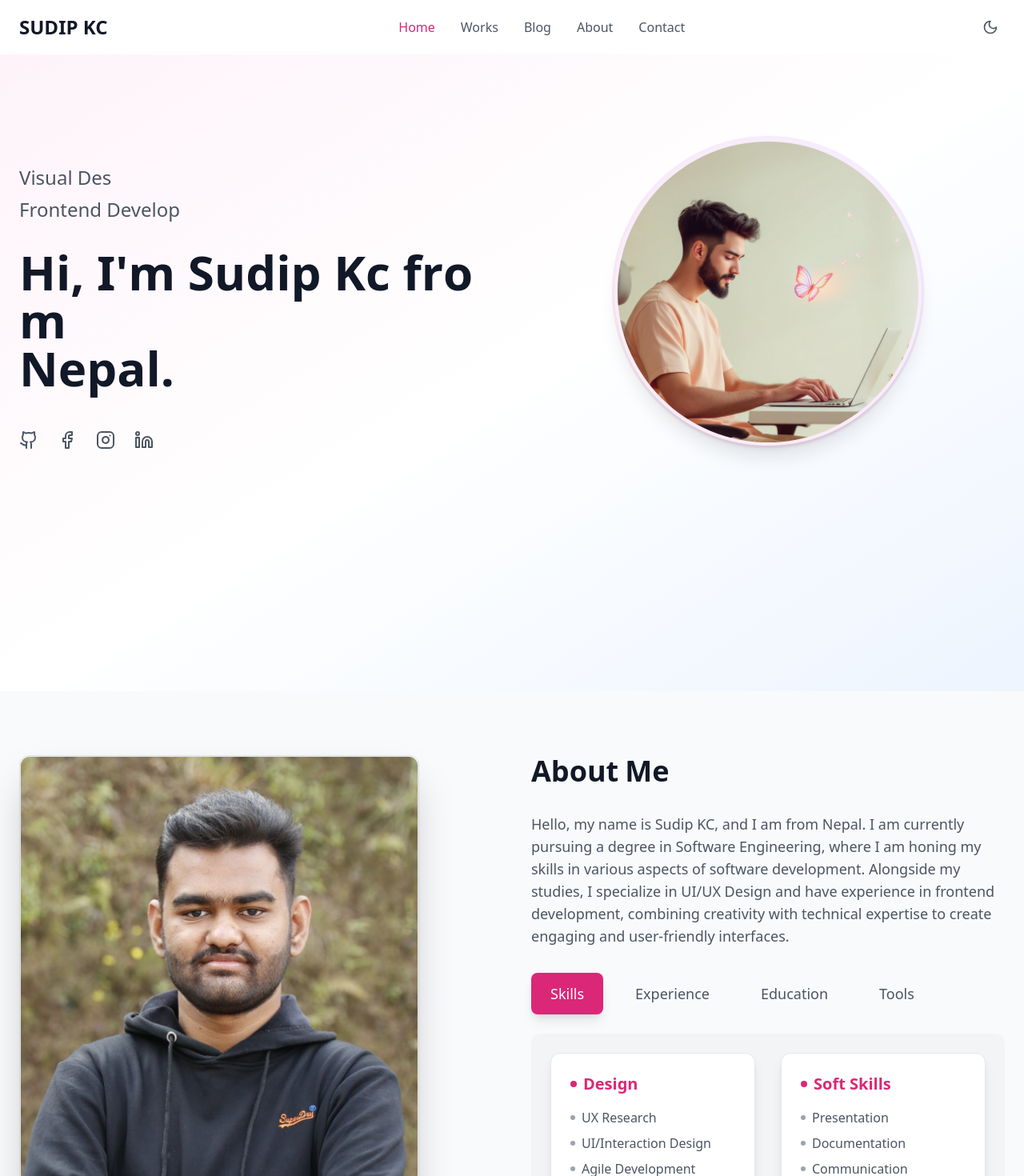
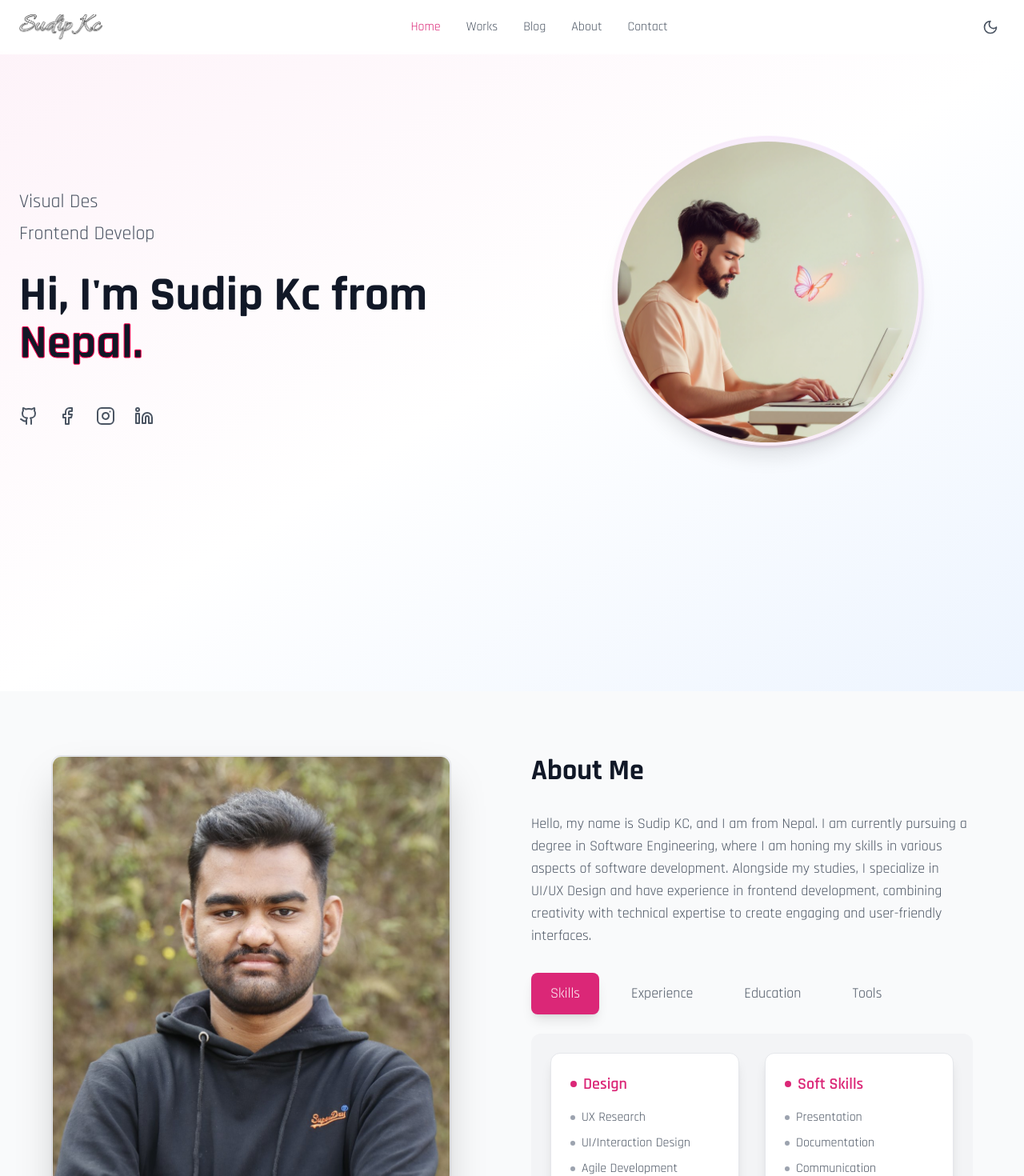
Before and after one commit to sudipkc3/My_Portfolio_React-2, a React (Vite) app: page / in a window 1280 px wide. Shown: the top 1470 px of the page at 80% size. Built offline with nearby package versions, Linux system fonts and the light colour scheme.

Commit message:
Updated LOGO/ Margin and Padding Issues

```diff
--- a/src/components/About/About.tsx
+++ b/src/components/About/About.tsx
@@ -110,7 +110,7 @@ export default function About() {
   return (
     <section id="about" className="py-20 bg-gray-50 dark:bg-gray-800">
       <motion.div
-        className="container mx-auto px-6 flex justify-center items-center"
+        className="container mx-auto px-16 flex justify-center items-center"
         variants={staggerContainer}
         initial="hidden"
         whileInView="visible"
--- a/src/components/Header.tsx
+++ b/src/components/Header.tsx
@@ -67,7 +67,7 @@ export default function Header() {
             onClick={() => handleNavClick('/')}
             className="text-2xl font-bold text-gray-900 dark:text-white"
           >
-            SUDIP KC
+            <img src="src/Images/Logo.png" alt="Logo" className="h-8 w-auto" />
           </Link>
 
           <ul className="hidden md:flex items-center space-x-8">
--- a/src/components/Hero.tsx
+++ b/src/components/Hero.tsx
@@ -129,7 +129,7 @@ export default function Hero() {
                   custom={index}
                   variants={letterAnimation}
                   whileHover={{ y: -5, transition: { type: "spring", stiffness: 300 } }}
-                  style={{ display: 'inline-block' }}
+                  style={{ display: 'inline-block', WebkitTextStroke: '1px #ff004f' }}
                 >
                   {char === " " ? "\u00A0" : char}
                 </motion.span>
--- a/src/components/Projects/ProjectCard.tsx
+++ b/src/components/Projects/ProjectCard.tsx
@@ -23,8 +23,9 @@ export default function ProjectCard({ image, title, description, link, index }:
       <motion.img
         src={image}
         alt={title}
-        className="w-full h-full object-cover transition-all duration-500 group-hover:scale-110 group-hover:blur-sm"
+        className="w-full h-full object-cover transition-all duration-500"
         layoutId={`project-image-${index}`}
+        whileHover={{ scale: 1.1, filter: 'blur(2px)' }}
       />
       <motion.div
         className="absolute inset-0 bg-black/70 opacity-0 group-hover:opacity-100 transition-all duration-300 p-6 flex flex-col justify-between"
--- a/src/index.css
+++ b/src/index.css
@@ -1,3 +1,5 @@
+@import url('https://fonts.googleapis.com/css2?family=Rajdhani:wght@300;400;500;600;700&display=swap');
+
 @tailwind base;
 @tailwind components;
 @tailwind utilities;
@@ -37,6 +39,7 @@ html {
 
 body {
   @apply antialiased;
+  font-family: "Rajdhani", sans-serif;
 }
 
 .custom-scrollbar {
--- a/src/pages/Blog.tsx
+++ b/src/pages/Blog.tsx
@@ -58,20 +58,20 @@ export default function Blog() {
   }, []);
 
   return (
-    <div className="min-h-screen bg-gray-50 dark:bg-gray-900 pt-20">
+    <div className="min-h-screen bg-gray-50 dark:bg-gray-900 pt-2">
       <motion.div
-        className="container mx-auto px-6 py-12"
+        className="container mx-auto px-6 py-6"
         variants={staggerContainer}
         initial="hidden"
         animate="visible"
       >
         <motion.div
-          className="text-center mb-16"
+          className="text-center mb-8"
           variants={fadeIn('up')}
         >
           <AnimatedText
             text="Latest Blog Posts"
-            className="text-4xl md:text-5xl font-bold text-gray-900 dark:text-white mb-8 pt-8 overflow-visible"
+            className="text-4xl md:text-5xl font-bold text-gray-900 dark:text-white mb-6 pt-6 overflow-visible"
           />
           <p className="text-lg text-gray-600 dark:text-gray-400 max-w-2xl mx-auto">
             Thoughts, tutorials, and insights about design and development
```
Also changed, not shown: src/Images/Logo.png (added), src/Images/My name2.jpg (deleted).
